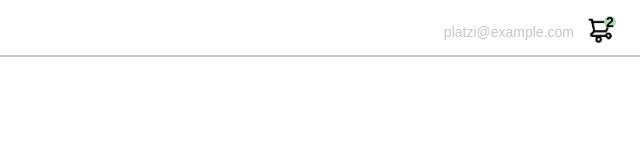
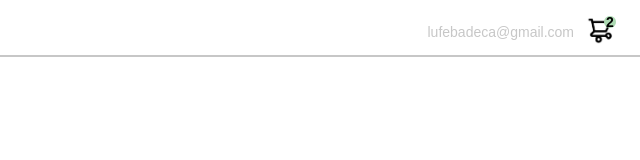
Before and after one commit to lufebadeca/e-commerce, a plain HTML site: page navbar.html in a window 1280 px wide. Shown: the full height of the page, 640-1280 px from the left. Drawn offline with Linux system fonts and the light colour scheme.

Commit message:
Update navbar.html
email added

```diff
--- a/navbar.html
+++ b/navbar.html
@@ -125,7 +125,7 @@
 
         <div class="navbar-right">
             <ul>
-                <li>platzi@example.com</li>
+                <li>lufebadeca@gmail.com</li>
                 <li class="navbar-shopping-cart"><img src="./logos/shopping-cart.PNG"><div>2</div></li>
             </ul>
         </div>
```
